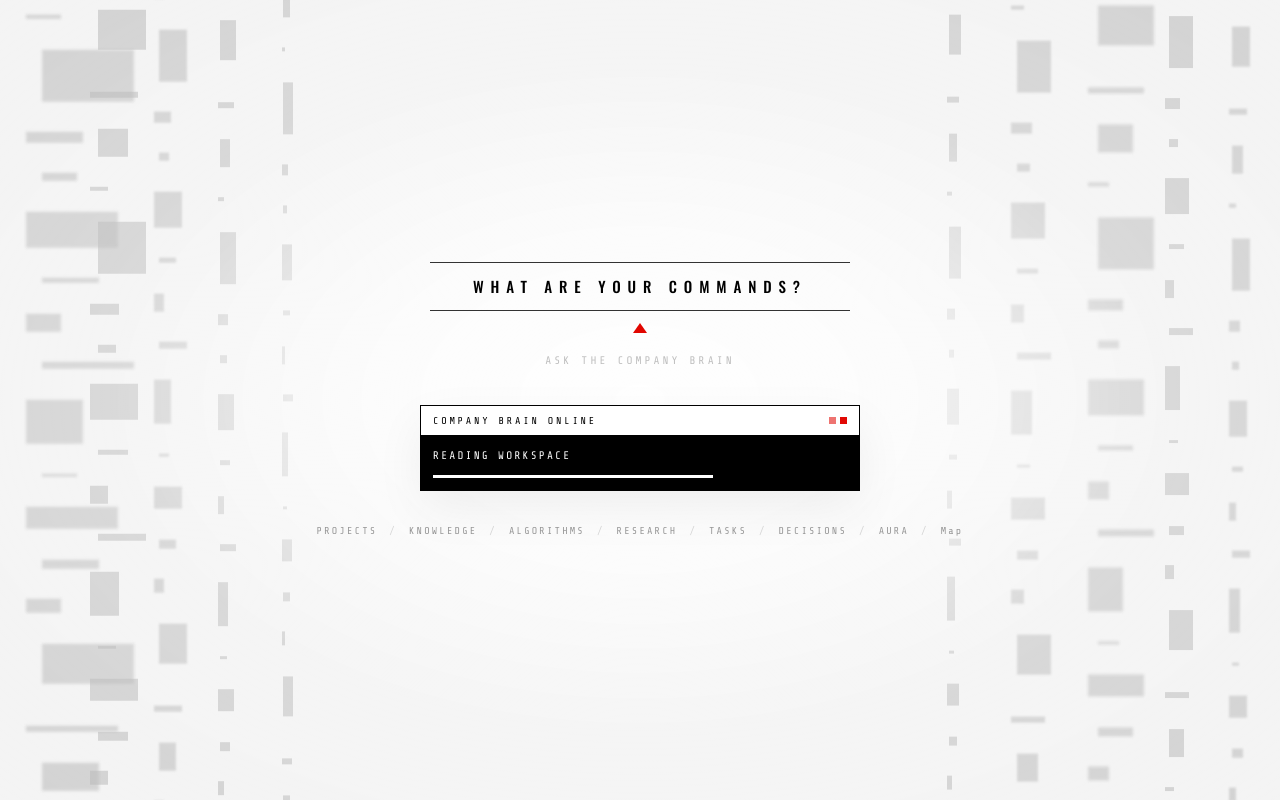
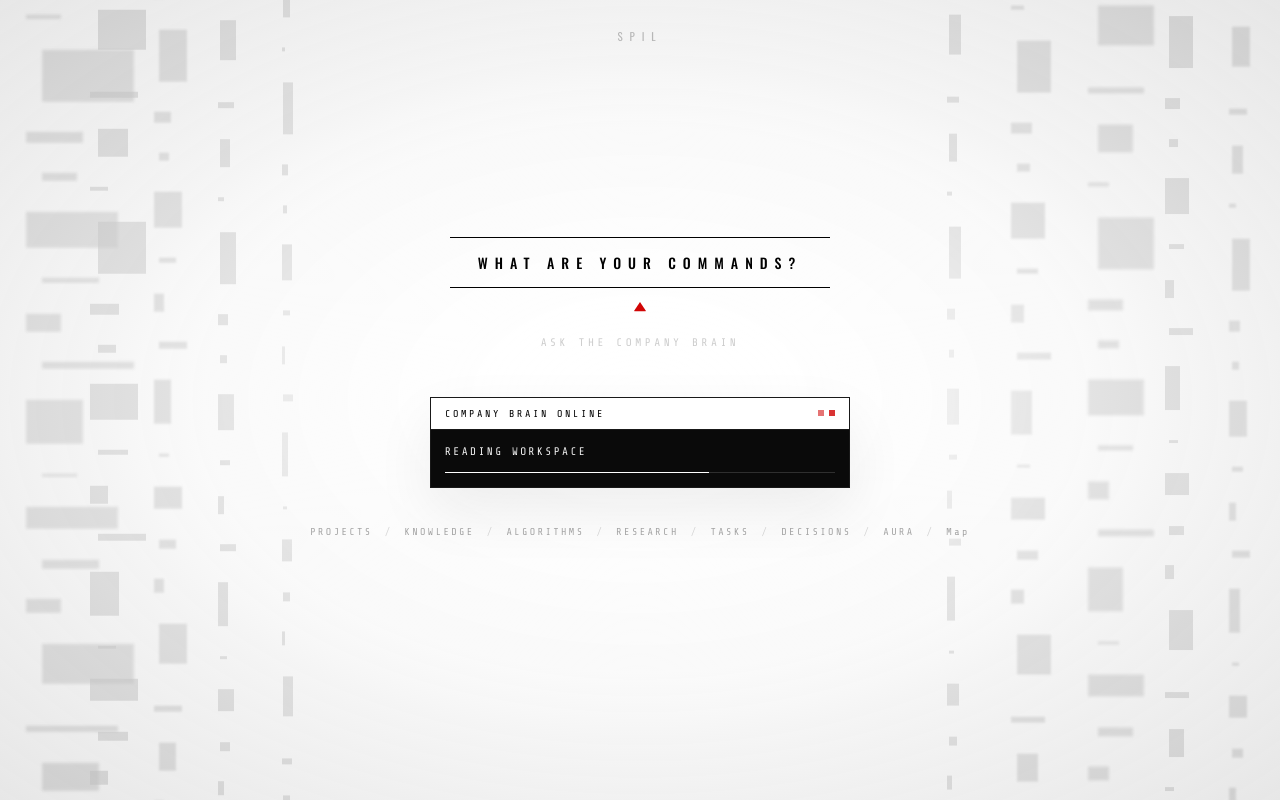
Before and after one commit to Evil-Shown/SPIL-Intelligence, a React (Vite) app in the folder frontend/: page / in a window 1280 px wide. Built offline with nearby package versions, Linux system fonts and the light colour scheme.

Commit message:
Update CommandDeck component styles for improved UI consistency and visual appeal. Adjusted background colors, gradients, and layout elements. Enhanced input field styles and navigation links for better user experience.

```diff
--- a/frontend/src/components/hud/CommandDeck.tsx
+++ b/frontend/src/components/hud/CommandDeck.tsx
@@ -78,51 +78,57 @@ export function CommandDeck() {
   };
 
   return (
-    <div className="relative flex h-full flex-col overflow-hidden bg-[#f4f4f4]">
+    <div className="relative flex h-full flex-col overflow-hidden bg-[#f7f7f7]">
       <DataField />
       <div
         className="pointer-events-none absolute inset-0"
         style={{
           background:
-            'radial-gradient(ellipse at center, rgba(255,255,255,0.94) 0%, rgba(255,255,255,0.72) 28%, rgba(255,255,255,0.15) 58%, rgba(255,255,255,0) 100%)',
+            'radial-gradient(ellipse at center, rgba(255,255,255,0.97) 0%, rgba(255,255,255,0.88) 22%, rgba(255,255,255,0.35) 48%, rgba(190,190,190,0.28) 100%)',
         }}
       />
 
-      <div className="relative z-10 flex flex-1 flex-col items-center justify-center px-6">
+      <div className="pointer-events-none absolute left-0 right-0 top-7 z-10 text-center font-display text-[11px] uppercase tracking-[0.62em] text-black/25">
+        SPIL
+      </div>
+
+      <div className="rise-in relative z-10 flex flex-1 flex-col items-center justify-center px-6 pb-6">
         <form onSubmit={submit} className="flex w-full max-w-lg flex-col items-center text-center">
-          <div className="h-px w-[min(100%,420px)] bg-black/80" />
-          <label className="font-display my-3 block text-[13px] font-medium uppercase tracking-[0.46em] text-black sm:text-[15px]">
+          <div className="h-px w-[min(100%,380px)] bg-black" />
+          <label className="font-display my-[14px] block text-[12px] font-medium uppercase tracking-[0.5em] text-black sm:text-[14px]">
             What are your commands?
           </label>
-          <div className="h-px w-[min(100%,420px)] bg-black/80" />
-          <div className="mt-3 h-0 w-0 border-x-[7px] border-x-transparent border-b-[10px] border-b-[#e10600]" />
+          <div className="h-px w-[min(100%,380px)] bg-black" />
+          <div className="mt-3.5 h-0 w-0 border-x-[6px] border-x-transparent border-b-[9px] border-b-[#d10505] drop-shadow-[0_1px_0_rgba(209,5,5,0.25)]" />
           <input
             value={command}
             onChange={(event) => setCommand(event.target.value)}
             placeholder="Ask the company brain"
             aria-label="Command"
-            className="mt-5 w-full border-0 bg-transparent text-center font-mono text-[11px] uppercase tracking-[0.28em] text-black/80 outline-none placeholder:text-black/25"
+            className="mt-6 w-full border-0 border-b border-transparent bg-transparent pb-1 text-center font-mono text-[11px] uppercase tracking-[0.32em] text-black/75 outline-none transition-colors placeholder:text-black/20 focus:border-black/25"
           />
         </form>
 
-        <div className="mt-9 w-full max-w-[440px] border border-black bg-white shadow-[0_18px_50px_rgba(0,0,0,0.06)]">
-          <div className="flex items-center justify-between border-b border-black px-3 py-[7px] font-mono text-[10px] uppercase tracking-[0.28em] text-black">
+        <div className="mt-10 w-full max-w-[420px] border border-black/90 bg-white shadow-[0_24px_60px_rgba(0,0,0,0.07)]">
+          <div className="flex items-center justify-between border-b border-black/90 px-3.5 py-2 font-mono text-[10px] uppercase tracking-[0.26em] text-black">
             <span>Company brain online</span>
-            <span className="flex gap-1">
-              <i className="lamp block h-[7px] w-[7px] bg-[#e10600]" />
-              <i className="lamp block h-[7px] w-[7px] bg-[#e10600]" style={{ animationDelay: '0.8s' }} />
+            <span className="flex gap-[5px]">
+              <i className="lamp block h-1.5 w-1.5 bg-[#d10505]" />
+              <i className="lamp block h-1.5 w-1.5 bg-[#d10505]" style={{ animationDelay: '1.1s' }} />
             </span>
           </div>
-          <div className="bg-black px-3 py-3 font-mono text-[11px] uppercase tracking-[0.2em] text-white">
+          <div className="bg-[#0a0a0a] px-3.5 py-3.5 font-mono text-[11px] uppercase tracking-[0.22em] text-white/95">
             <div>
               Reading workspace
-              <span className="caret-blink">_</span>
+              <span className="caret-blink text-white">_</span>
             </div>
-            <div className="signal-load mt-2.5 h-[3px] bg-white" />
+            <div className="mt-3 h-px w-full bg-white/15">
+              <div className="signal-load h-px bg-white" />
+            </div>
           </div>
         </div>
 
-        <nav className="mt-8 flex max-w-3xl flex-wrap items-center justify-center gap-x-3 gap-y-2 font-mono text-[10px] uppercase tracking-[0.22em] text-black/40">
+        <nav className="mt-9 flex max-w-3xl flex-wrap items-center justify-center gap-x-3 gap-y-2 font-mono text-[10px] uppercase tracking-[0.24em] text-black/35">
           {links.map((link, index) => (
             <span key={link.to} className="flex items-center gap-3">
               {index > 0 && <span className="text-black/15">/</span>}
```
Also changed, not shown: 1 other file (tests, documents, lock files or other folders).
